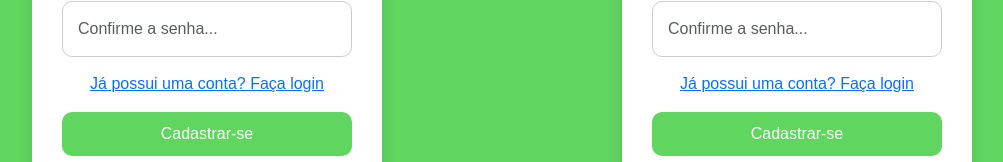
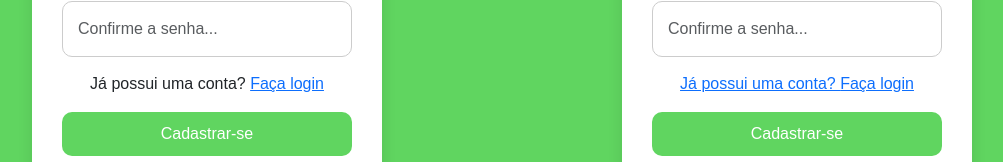
Before and after one commit to JaoVitorz/Pet-Joyful---Projeto-Integrador--NextJs, a Next.js app in the folder pet-joyful/: page /registro in a window 1280 px wide. Shown: the part 512-674 px from the top of the page, without its empty margins (138-1141 px from the left). Built offline with nearby package versions, Linux system fonts and the light colour scheme.

Commit message:
alteração de url login

```diff
--- a/pet-joyful/src/app/registro/page.tsx
+++ b/pet-joyful/src/app/registro/page.tsx
@@ -26,11 +26,10 @@ export default function Registro() {
               <label htmlFor="confirmaSenhaTutor">Confirme a senha:</label>
               <input type="password" className="form-control" placeholder="Confirme a senha..." />
             </div>
-            <a href="/login">
-            </a>
-           <a href="/login"> <p className="text-center">Já possui uma conta? Faça login</p>
-             </a>
-              <a href="/login"><button className="form-btn">Cadastrar-se</button></a>
+            <p className="text-center">
+              Já possui uma conta? <a href="/login">Faça login</a>
+            </p>
+            <a href="/login"><button className="form-btn">Cadastrar-se</button></a>
 
           </div>
         </div>
@@ -66,9 +65,9 @@ export default function Registro() {
               <input type="password" id="confirmaSenhaONG" className="form-control" placeholder="Confirme a senha..." />
             </div>
             <a href="/login">
-            <a href="/login"> <p className="text-center">Já possui uma conta? Faça login</p> </a>
+             <p className="text-center">Já possui uma conta? <a href="/login"></a>Faça login</p> </a>
               <a href="/login"><button className="form-btn">Cadastrar-se</button></a>
-            </a>
+
 
           </div>
         </div>
```
